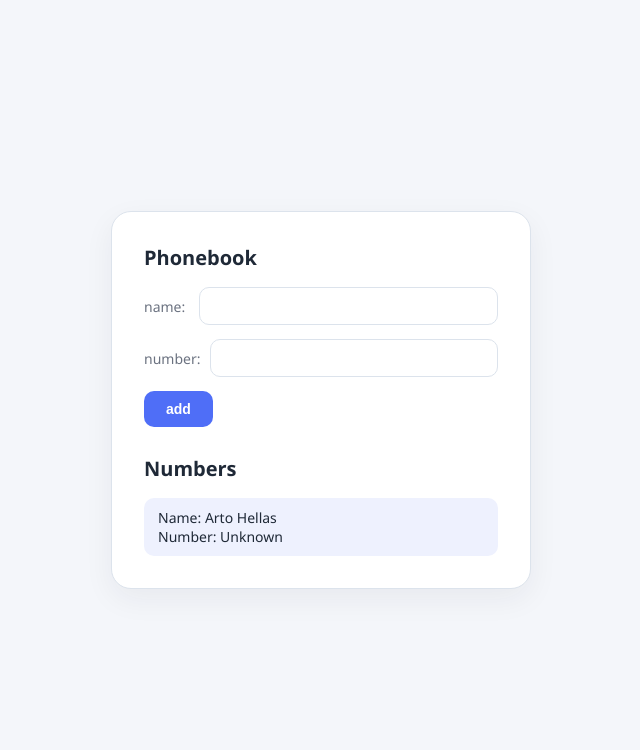
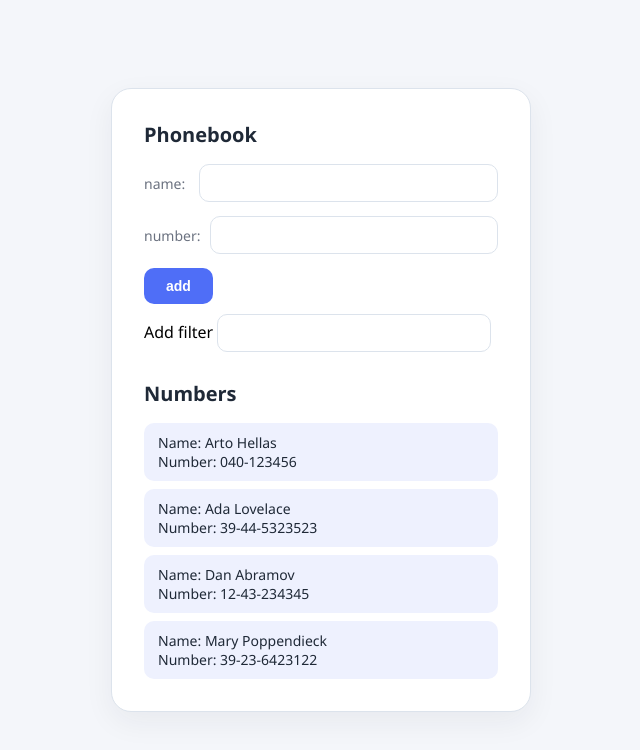
Before and after one commit to ArtemSpr/osa2, a React (Vite) app in the folder phoneBook/: page / in a window 1280 px wide. Shown: the top 750 px of the page, without its empty margins (319-959 px from the left). Built offline with nearby package versions, Linux system fonts and the light colour scheme.

Commit message:
Completed 2.9 task

```diff
--- a/phoneBook/src/App.css
+++ b/phoneBook/src/App.css
@@ -112,3 +112,17 @@ button:active {
   border-radius: 10px;
   font-size: 14px;
 }
+
+.filter-input {
+  flex: 1;
+  padding: 10px 12px;
+  border: 1px solid var(--border);
+  border-radius: 10px;
+  font-size: 14px;
+  outline: none;
+  transition: border-color 0.2s;
+  margin-top: 10px;
+  width: 70%;
+}
+
+.filter-label {}
--- a/phoneBook/src/App.jsx
+++ b/phoneBook/src/App.jsx
@@ -3,18 +3,19 @@ import "./App.css";
 import { useState } from "react";
 
 const App = () => {
-  const [persons, setPersons] = useState([{ name: "Arto Hellas" }]);
+  const [persons, setPersons] = useState([
+    { name: "Arto Hellas", number: "040-123456" },
+    { name: "Ada Lovelace", number: "39-44-5323523" },
+    { name: "Dan Abramov", number: "12-43-234345" },
+    { name: "Mary Poppendieck", number: "39-23-6423122" },
+  ]);
   const [newName, setNewName] = useState("");
   const [newNumber, setNewNumber] = useState();
+  const [newFilter, setNewFilter] = useState("");
 
-  const showPersons = () => {
-    return persons.map((human) => (
-      <span className="person-chip" key={human.name}>
-        Name: {human.name} <br />
-        Number: {human.number || "Unknown"}
-      </span>
-    ));
-  };
+  const personsToShow = persons.filter((person) =>
+    person.name.toLowerCase().includes(newFilter.toLowerCase()),
+  );
 
   const nameChecker = () => {
     if (!Number.isNaN(Number(newName))) {
@@ -42,7 +43,6 @@ const App = () => {
 
   const checker = () => {
     setNewNumber(Number(newNumber));
-    // console.log("Trying make a number from name: " + Number(newName));
 
     if (nameChecker() === true && numberChecker() === true) {
       setPersons([...persons, { name: newName, number: newNumber }]);
@@ -87,8 +87,27 @@ const App = () => {
           </div>
         </form>
 
+        <label htmlFor="filter" className="filter-label">
+          Add filter{" "}
+        </label>
+
+        <input
+          type="text"
+          className="filter-input"
+          name="filter"
+          value={newFilter}
+          onChange={(event) => setNewFilter(event.target.value)}
+        ></input>
+
         <h2 className="title">Numbers</h2>
-        <div className="humanList">{showPersons()}</div>
+        <div className="humanList">
+          {personsToShow.map((person) => (
+            <span className="person-chip" key={person.name}>
+              Name: {person.name} <br />
+              Number: {person.number || "Unknown"}
+            </span>
+          ))}
+        </div>
       </div>
     </div>
   );
```
